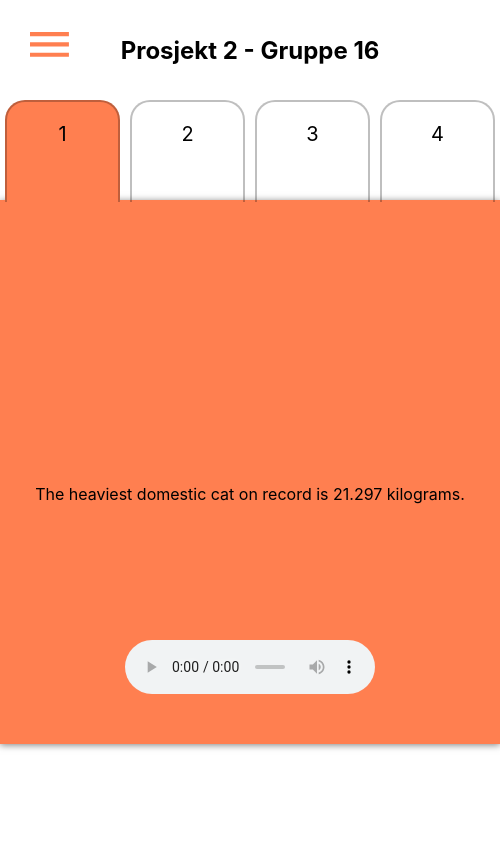
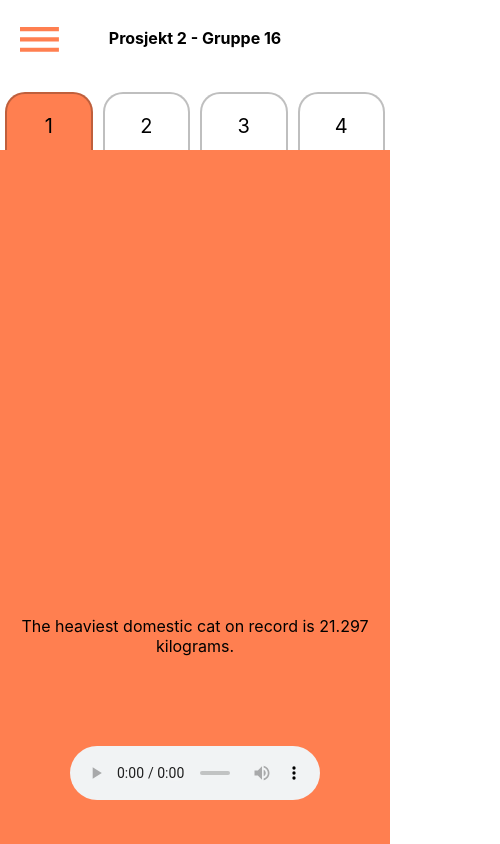
Before and after one commit to eirsture/IT2810---Prosjekt-2, a React (Create React App) app: page / in a window 390 px wide. Shown: the whole page, 500 px wide, since content can reach past the window. Built offline with nearby package versions, Linux system fonts and the light colour scheme; no server answers.

Commit message:
Improved styling and responsiveness

```diff
--- a/src/App.css
+++ b/src/App.css
@@ -1,3 +1,10 @@
+.App {
+  text-align: center;
+  min-height: 100vh;
+  display:grid;
+  grid-template-columns: repeat(5, 1fr);
+  grid-template-rows: repeat(8,1fr);
+}
 
 #header {
   background-color: white;
@@ -12,7 +19,6 @@
   background-color:white;
   grid-area: 2/1/8/1;
   display: inline;
-
 }
 
 #sidebarButton {
@@ -22,7 +28,7 @@
 #content {
   grid-area: 2/2/8/last-line;
   display: grid;
-  grid-template-columns: repeat(auto-fit, minmax(500px, 1fr));
+  grid-template-columns: repeat(auto-fit, 1fr);
   grid-template-rows: repeat(8,1fr);
 
 }
@@ -48,21 +54,11 @@ grid-area: 8/1/last-line/last-line;
   left:0;
 }
 
-.App {
-  text-align: center;
-  min-height: 100vh;
-  background-color: white;
-  display:grid;
-  grid-template-columns: repeat(5, 1fr);
-  grid-template-rows: repeat(8,1fr);
-
-}
-
-@media only screen and (max-width: 800px){
-
+@media only screen and (max-width: 768px) {
   .App {
     grid-template-columns: 1fr;
-    grid-template-rows: 100px 100px 1fr 100px;
+    grid-template-rows: 100px 100px 1fr;
+    background-color: coral;
   }
 
   #header {
@@ -78,9 +74,11 @@ grid-area: 8/1/last-line/last-line;
   }
 
   #sidebar {
+    grid-area:2/1/last-line/last-line;
     display: none;
     position: relative;
-    width: 350px;
+    background-color: rgba(255, 255, 255, 0.8);
+    width: 100%;
     z-index: 99;
     -webkit-transition: -webkit-transform 0.5s;
     transition: transform 0.5s;
@@ -102,7 +100,7 @@ grid-area: 8/1/last-line/last-line;
   #sidebarButton {
     display: inline;
     position: absolute;
-    top: 25px;
+    top: 30px;
     left: 30px;
   }
 
@@ -113,3 +111,39 @@ grid-area: 8/1/last-line/last-line;
     left: 10px;
   }
 }
+
+@media only screen and (max-width: 576px) {
+  .App {
+    grid-template-columns: 1fr;
+    grid-template-rows: 75px 75px 1fr;
+    background-color: coral;
+  }
+
+  #project-title {
+    font-size: 18px;
+  }
+
+  #header {
+    grid-area: 1/1/2/1;
+  }
+
+  #button-section {
+    grid-area: 2/1/3/1
+  }
+
+  #sidebarButton {
+    top: 20px;
+    left: 20px;
+  }
+
+  #closeButton {
+    top: 0px;
+    left: 0px;
+  }
+}
+
+@media only screen and (max-width: 576px) {
+  #project-title {
+    font-size: 16px;
+  }
+}
--- a/src/components/Button.css
+++ b/src/components/Button.css
@@ -5,7 +5,7 @@
 
 .button {
     margin: 0 5px;
-    height: 100%;
+    height: 75%;
     width: 100%;
     cursor: pointer;
     border: 2px solid rgba(0, 0, 0, 0.25);
@@ -24,7 +24,7 @@
     box-shadow: 0 1px 6px 0 rgba(0, 0, 0, 0.5);
 }
 
-@media only screen and (max-width: 800px){
+@media only screen and (max-width: 768px){
     .selected {
         box-shadow: none;
         border-bottom: none;
--- a/src/components/ButtonRow.css
+++ b/src/components/ButtonRow.css
@@ -1,8 +1,10 @@
 .buttons {
+    background-color: white;
     margin: 0;
     padding: 0;
     display:flex;
     flex-direction: row;
+    align-items: flex-end;
     flex:1;
     height: 100%;
     width: 100%;
--- a/src/components/Display.css
+++ b/src/components/Display.css
@@ -34,25 +34,45 @@ audio {
   width: 250px;
 }
 
-@media only screen and (max-width: 800px){
 
+@media only screen and (max-width: 768px){
   .display {
     grid-template-columns: 1fr;
-    grid-template-rows: 1fr 200px 150px;
+    grid-template-rows: repeat(5, 1fr);
     margin: 0;
+    box-shadow: none;
   }
 
   .svg-section {
-    grid-area: 1/1/2/1;
+    grid-area: 1/1/4/1;
   }
 
   .text-section {
-    grid-area: 2/1/3/1;
+    grid-area: 4/1/5/1;
   }
 
   .sound-section {
-    grid-area: 3/1/4/1;
+    grid-area: 5/1/last-line/1;
+  }
+}
+
+@media only screen and (max-width: 576px){
+  .display {
+    grid-template-columns: 1fr;
+    grid-template-rows: repeat(5, 1fr);
+    margin: 0;
+    box-shadow: none;
   }
 
+  .svg-section {
+    grid-area: 1/1/4/1;
+  }
 
+  .text-section {
+    grid-area: 4/1/5/1;
+  }
+
+  .sound-section {
+    grid-area: 5/1/last-line/1;
+  }
 }
--- a/src/components/sidebarSection.css
+++ b/src/components/sidebarSection.css
@@ -11,7 +11,7 @@ h3 {
     text-align: left;
     padding: 0 1em;
     background-color: white;
-    margin: 10px;
+    margin: 10px 0;
     padding: 5px 0;
     border-radius: 10px;
     box-shadow: 0 1px 5px 0 rgba(0, 0, 0, 0.5);
@@ -39,7 +39,6 @@ label {
 input {
     visibility: hidden;
     margin: 1em;
-    background-color: yellow;
 }
 
 .wrapper {
```
